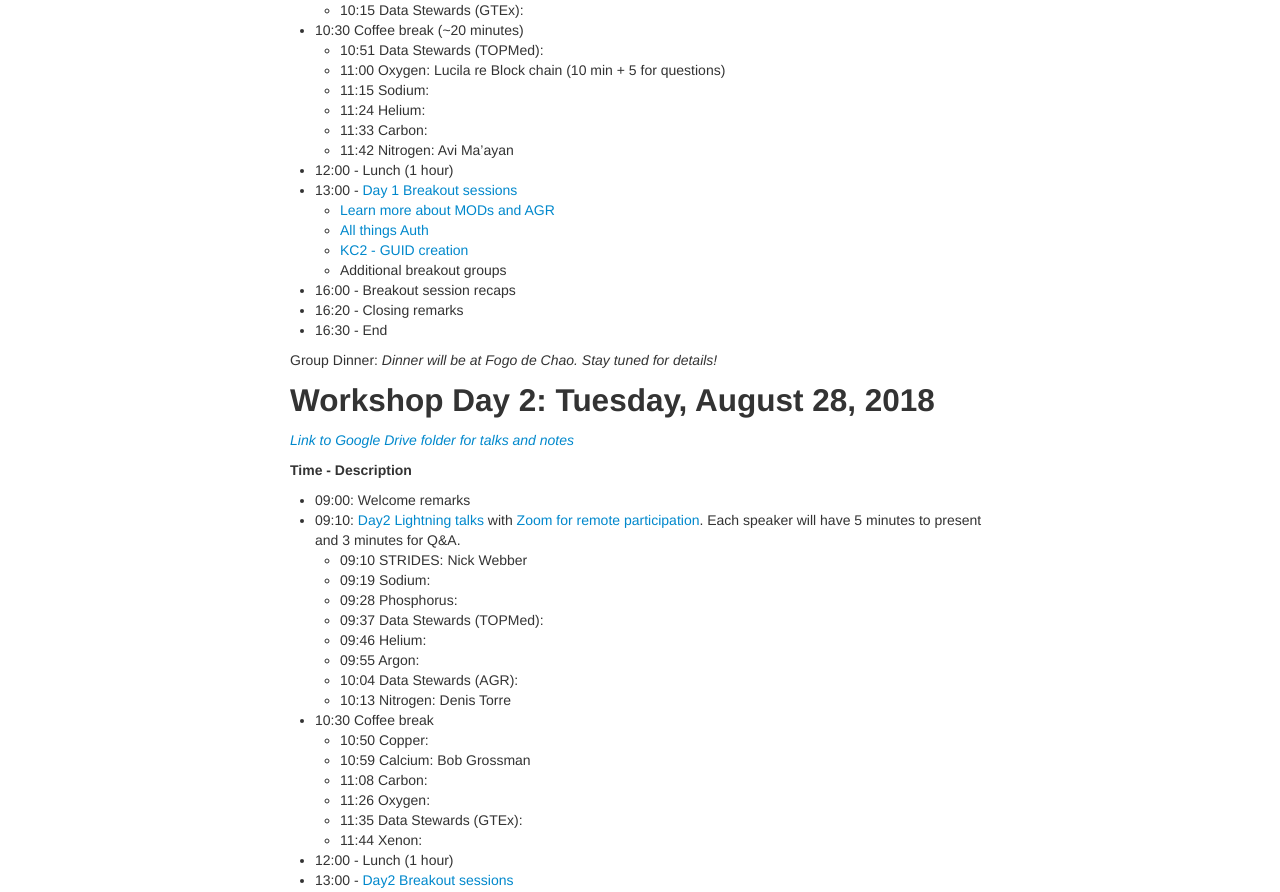
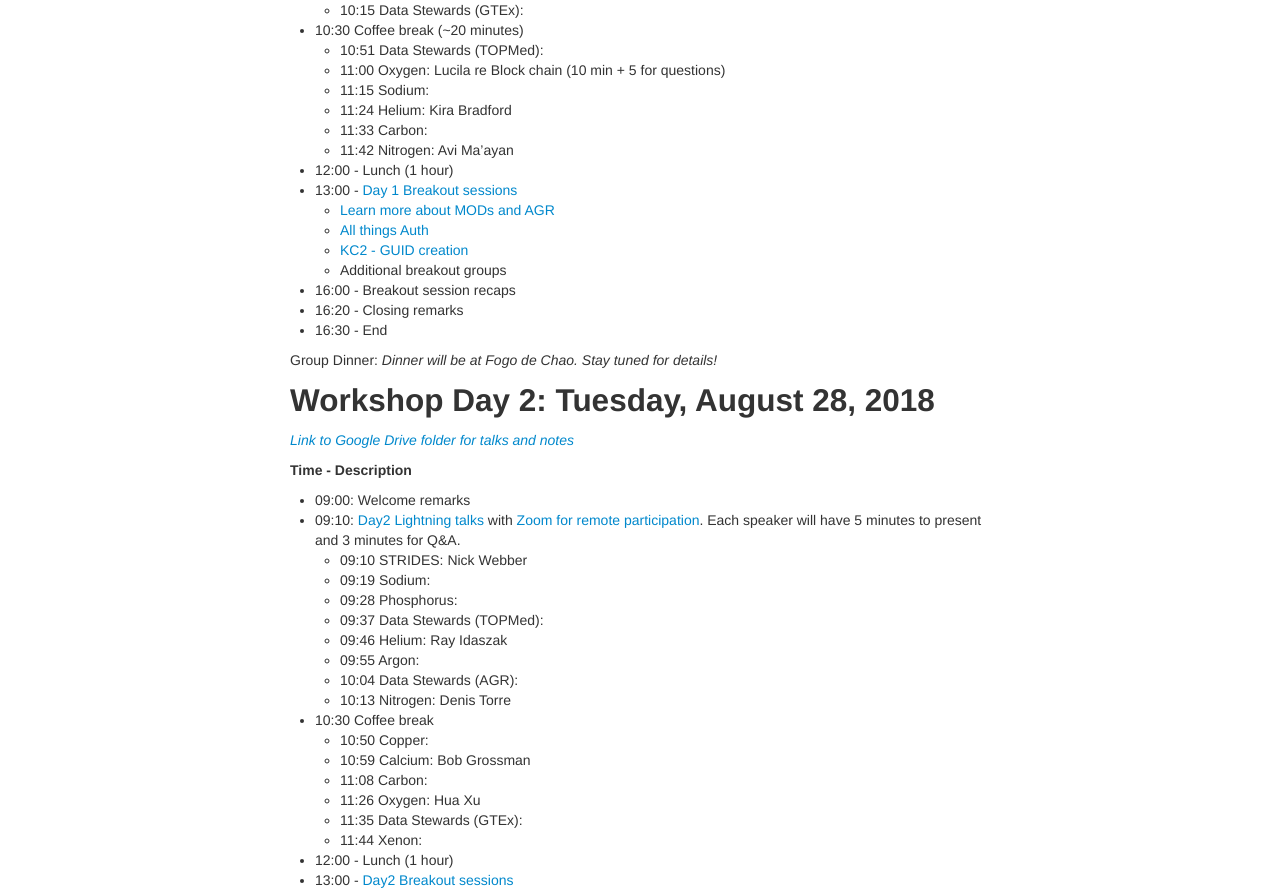
Before and after one commit to dcppc/2018-august-workshop, a Jekyll site: the page built from docs/agenda.md, in a window 1280 px wide. Shown: the part 592-1484 px from the top of the page. Built offline with Jekyll 4.4.1, drawn with Linux system fonts in a browser that asks for light colours.

Commit message:
helium speakers

```diff
--- a/docs/agenda.md
+++ b/docs/agenda.md
@@ -27,7 +27,7 @@ The workshop will take place on the 19th floor of the Equitable building. The li
 	- 10:51 Data Stewards (TOPMed):
     - 11:00 Oxygen: Lucila re Block chain (10 min + 5 for questions)
     - 11:15 Sodium:
-	- 11:24 Helium:
+	- 11:24 Helium: Kira Bradford
 	- 11:33 Carbon:
 	- 11:42 Nitrogen: Avi Ma'ayan
 - 12:00 - Lunch (1 hour)
@@ -53,7 +53,7 @@ Group Dinner: _Dinner will be at Fogo de Chao. Stay tuned for details!_
 	- 09:19 Sodium:
 	- 09:28 Phosphorus:
 	- 09:37 Data Stewards (TOPMed):
-	- 09:46 Helium:
+	- 09:46 Helium: Ray Idaszak
 	- 09:55 Argon:
 	- 10:04 Data Stewards (AGR):
 	- 10:13 Nitrogen: Denis Torre
@@ -61,7 +61,7 @@ Group Dinner: _Dinner will be at Fogo de Chao. Stay tuned for details!_
 	- 10:50 Copper:
 	- 10:59 Calcium: Bob Grossman
 	- 11:08 Carbon:
-	- 11:26 Oxygen:
+	- 11:26 Oxygen: Hua Xu
 	- 11:35 Data Stewards (GTEx):
 	- 11:44 Xenon:
 - 12:00 -  Lunch (1 hour)
```
